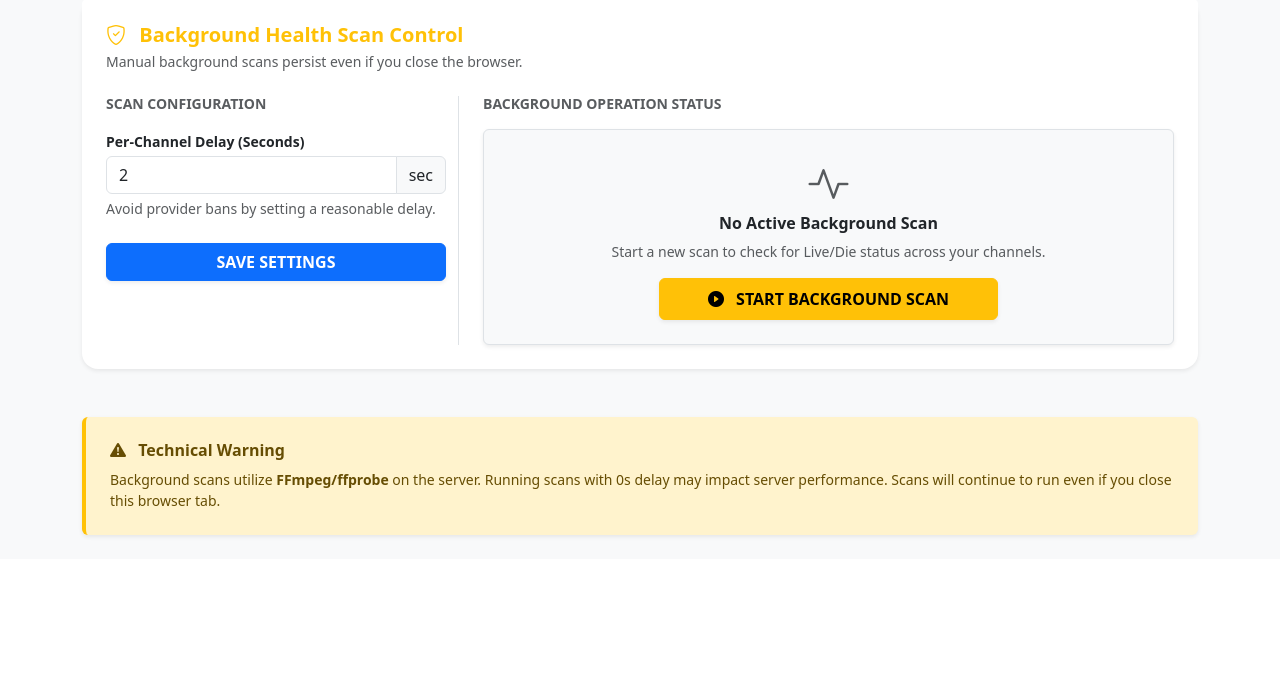
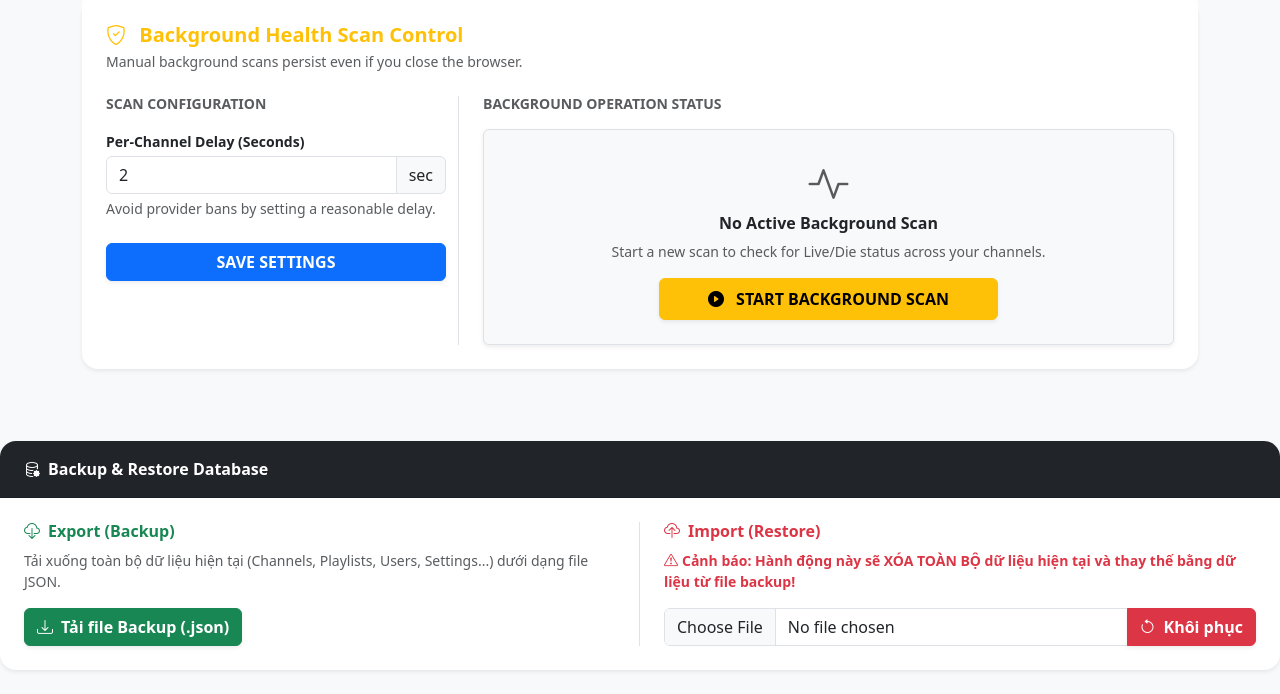
Before and after one commit to thanhnt94/iptvmanager, a Flask app: page /settings/admin in a window 1280 px wide. Shown: the part 854-1548 px from the top of the page. Before the commit the page ends 1392 px from the top, so only its background shows below. Run offline with Flask 3, Linux system fonts and the light colour scheme; a user stored in the database is signed in; data comes from the database, SQL or seed files in the repository; tables that the repository leaves empty hold one stand-in row (values such as "Sample post"); data that the repository does not hold is empty.

Commit message:
feat: Implement system settings management and database backup/restore functionality with a new admin UI.

```diff
--- a/app/modules/settings/routes.py
+++ b/app/modules/settings/routes.py
@@ -87,3 +87,45 @@ def toggle_setting_api():
         SettingService.set(key, 'true' if value else 'false', type='bool')
         return jsonify({"status": "ok"})
     return jsonify({"status": "error"}), 400
+
+from flask import Response
+from .services import BackupService
+from datetime import datetime
+
+@settings_bp.route('/backup/export')
+@login_required
+def export_backup():
+    if current_user.role != 'admin':
+        return "Unauthorized", 403
+
+    json_data = BackupService.export_database()
+    filename = f"iptv_backup_{datetime.now().strftime('%Y%m%d_%H%M%S')}.json"
+
+    return Response(
+        json_data,
+        mimetype="application/json",
+        headers={"Content-disposition": f"attachment; filename={filename}"}
+    )
+
+@settings_bp.route('/backup/import', methods=['POST'])
+@login_required
+def import_backup():
+    if current_user.role != 'admin':
+        return jsonify({"success": False, "message": "Unauthorized"}), 403
+
+    if 'backup_file' not in request.files:
+        return jsonify({"success": False, "message": "Không tìm thấy file!"})
+
+    file = request.files['backup_file']
+    if file.filename == '':
+        return jsonify({"success": False, "message": "Chưa chọn file!"})
+
+    if not file.filename.endswith('.json'):
+        return jsonify({"success": False, "message": "Chỉ chấp nhận file .json!"})
+
+    try:
+        json_data = file.read().decode('utf-8')
+        success, msg = BackupService.import_database(json_data)
+        return jsonify({"success": success, "message": msg})
+    except Exception as e:
+        return jsonify({"success": False, "message": f"Lỗi đọc file: {str(e)}"})
--- a/app/modules/settings/services.py
+++ b/app/modules/settings/services.py
@@ -30,3 +30,80 @@ class SettingService:
     @staticmethod
     def get_all():
         return SystemSetting.query.all()
+
+import json
+from datetime import datetime
+from app.modules.channels.models import Channel, EPGSource, EPGData
+from app.modules.playlists.models import PlaylistProfile, PlaylistGroup, PlaylistEntry
+from app.modules.auth.models import User, UserPlaylist, TrustedIP
+from .models import SystemSetting
+
+class CustomJSONEncoder(json.JSONEncoder):
+    def default(self, obj):
+        if isinstance(obj, datetime):
+            return obj.isoformat()
+        return super().default(obj)
+
+class BackupService:
+    MODELS = {
+        'users': User,
+        'settings': SystemSetting,
+        'trusted_ips': TrustedIP,
+        'epg_sources': EPGSource,
+        'epg_data': EPGData,
+        'channels': Channel,
+        'playlist_profiles': PlaylistProfile,
+        'playlist_groups': PlaylistGroup,
+        'user_playlists': UserPlaylist,
+        'playlist_entries': PlaylistEntry
+    }
+
+    @classmethod
+    def export_database(cls):
+        """Export toàn bộ DB ra dict"""
+        data = {}
+        for key, model in cls.MODELS.items():
+            records = model.query.all()
+            table_data = []
+            for record in records:
+                row_dict = {}
+                for column in record.__table__.columns:
+                    row_dict[column.name] = getattr(record, column.name)
+                table_data.append(row_dict)
+            data[key] = table_data
+
+        return json.dumps(data, cls=CustomJSONEncoder, indent=2)
+
+    @classmethod
+    def import_database(cls, json_data):
+        """Import data từ file JSON, xóa data cũ và insert data mới"""
+        try:
+            data = json.loads(json_data)
+
+            # 1. Xóa data cũ theo thứ tự ngược lại (Con -> Cha) để tránh lỗi Foreign Key
+            for key in reversed(list(cls.MODELS.keys())):
+                cls.MODELS[key].query.delete()
+
+            db.session.commit()
+
+            # 2. Insert data mới theo thứ tự chuẩn (Cha -> Con)
+            for key, model in cls.MODELS.items():
+                if key in data:
+                    for row_dict in data[key]:
+                        # Xử lý parse datetime string về object datetime nếu cần
+                        for col_name, val in row_dict.items():
+                            if isinstance(val, str):
+                                try:
+                                    # Thử parse ISO format
+                                    row_dict[col_name] = datetime.fromisoformat(val)
+                                except ValueError:
+                                    pass
+
+                        new_record = model(**row_dict)
+                        db.session.add(new_record)
+
+            db.session.commit()
+            return True, "Khôi phục dữ liệu thành công!"
+        except Exception as e:
+            db.session.rollback()
+            return False, f"Lỗi khi khôi phục dữ liệu: {str(e)}"
--- a/app/modules/settings/templates/settings/admin.html
+++ b/app/modules/settings/templates/settings/admin.html
@@ -254,12 +254,32 @@
         </div>
     </form>
 
-    <div class="mt-5 p-4 bg-warning-subtle border-start border-warning border-4 rounded shadow-sm">
-        <h6 class="fw-bold text-warning-emphasis"><i class="bi bi-exclamation-triangle-fill me-2"></i> Technical Warning</h6>
-        <p class="mb-0 text-warning-emphasis small">
-            Background scans utilize <strong>FFmpeg/ffprobe</strong> on the server. Running scans with 0s delay may impact server performance.
-            Scans will continue to run even if you close this browser tab.
-        </p>
+    </div>
+
+    <!-- Backup & Restore Database -->
+    <div class="card shadow-sm border-0 mb-4 mt-5" style="border-radius: 1rem; overflow: hidden;">
+        <div class="card-header bg-dark text-white fw-bold py-3 px-4">
+            <i class="bi bi-database-gear me-2"></i>Backup & Restore Database
+        </div>
+        <div class="card-body p-4">
+            <div class="row g-4">
+                <div class="col-md-6 border-end">
+                    <h6 class="fw-bold text-success mb-2"><i class="bi bi-cloud-download me-2"></i>Export (Backup)</h6>
+                    <p class="small text-muted mb-3">Tải xuống toàn bộ dữ liệu hiện tại (Channels, Playlists, Users, Settings...) dưới dạng file JSON.</p>
+                    <a href="{{ url_for('settings.export_backup') }}" class="btn btn-success fw-bold shadow-sm"><i class="bi bi-download me-2"></i>Tải file Backup (.json)</a>
+                </div>
+                <div class="col-md-6 ps-md-4">
+                    <h6 class="fw-bold text-danger mb-2"><i class="bi bi-cloud-upload me-2"></i>Import (Restore)</h6>
+                    <p class="small text-danger fw-bold mb-3"><i class="bi bi-exclamation-triangle me-1"></i>Cảnh báo: Hành động này sẽ XÓA TOÀN BỘ dữ liệu hiện tại và thay thế bằng dữ liệu từ file backup!</p>
+                    <form id="restoreForm">
+                        <div class="input-group">
+                            <input type="file" class="form-control shadow-none" id="backupFile" accept=".json" required>
+                            <button class="btn btn-danger fw-bold shadow-sm" type="submit" id="restoreBtn"><i class="bi bi-arrow-counterclockwise me-2"></i>Khôi phục</button>
+                        </div>
+                    </form>
+                </div>
+            </div>
+        </div>
     </div>
 </div>
 
@@ -456,6 +476,45 @@ document.addEventListener('DOMContentLoaded', function() {
     }
     // Poll more frequently (every 2s) for better real-time feel
     setInterval(pollScanStatus, 2000); pollScanStatus();
+
+    // --- Backup & Restore Logic ---
+    const restoreForm = document.getElementById('restoreForm');
+    if (restoreForm) {
+        restoreForm.addEventListener('submit', function(e) {
+            e.preventDefault();
+            if (!confirm('BẠN CÓ CHẮC CHẮN KHÔNG?\n\nToàn bộ dữ liệu hiện tại sẽ bị xóa sạch và thay thế bằng file này. Vui lòng đảm bảo bạn đang giữ quyền Admin trong file backup mới để không bị mất quyền truy cập!')) return;
+
+            const fileInput = document.getElementById('backupFile');
+            const formData = new FormData();
+            formData.append('backup_file', fileInput.files[0]);
+
+            const btn = document.getElementById('restoreBtn');
+            const origText = btn.innerHTML;
+            btn.innerHTML = '<span class="spinner-border spinner-border-sm me-2"></span>Đang xử lý...';
+            btn.disabled = true;
+
+            fetch("{{ url_for('settings.import_backup') }}", {
+                method: 'POST',
+                body: formData
+            })
+            .then(r => r.json())
+            .then(data => {
+                alert(data.message);
+                if(data.success) {
+                    window.location.reload();
+                }
+            })
+            .catch(err => {
+                alert('Lỗi mạng hoặc server!');
+                console.error(err);
+            })
+            .finally(() => {
+                btn.innerHTML = origText;
+                btn.disabled = false;
+                fileInput.value = '';
+            });
+        });
+    }
 });
 </script>
 {% endblock %}
```
